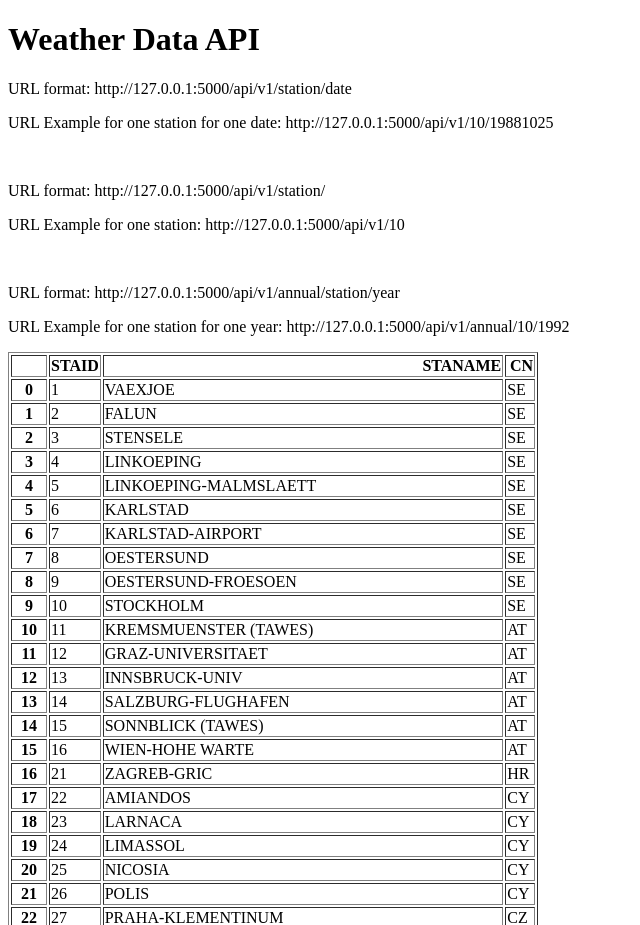
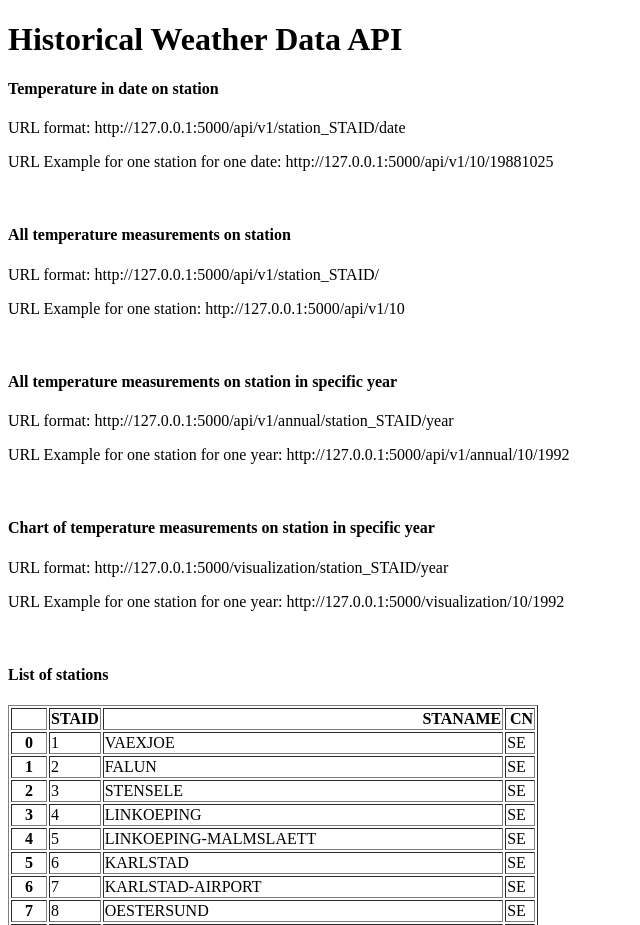
Before and after one commit to MichalEder/TemepratureHistoryAPI, a Flask app: page / in a window 1280 px wide. Shown: the top 925 px of the page, without its empty margins (0-640 px from the left). Run offline with Flask 3, Linux system fonts and the light colour scheme.

Commit message:
edit of text in index.html

```diff
--- a/templates/index.html
+++ b/templates/index.html
@@ -5,15 +5,24 @@
     <title>Title</title>
 </head>
 <body>
-    <h1>Weather Data API</h1>
-    <p>URL format: http://127.0.0.1:5000/api/v1/station/date </p>
+    <h1>Historical Weather Data API</h1>
+    <h4>Temperature in date on station</h4>
+    <p>URL format: http://127.0.0.1:5000/api/v1/station_STAID/date </p>
     <p>URL Example for one station for one date: http://127.0.0.1:5000/api/v1/10/19881025 </p>
     <br>
-    <p>URL format: http://127.0.0.1:5000/api/v1/station/ </p
+    <h4>All temperature measurements on station</h4>
+    <p>URL format: http://127.0.0.1:5000/api/v1/station_STAID/ </p>
     <p>URL Example for one station: http://127.0.0.1:5000/api/v1/10 </p>
     <br>
-    <p>URL format: http://127.0.0.1:5000/api/v1/annual/station/year</p>
+    <h4>All temperature measurements on station in specific year</h4>
+    <p>URL format: http://127.0.0.1:5000/api/v1/annual/station_STAID/year</p>
     <p>URL Example for one station for one year: http://127.0.0.1:5000/api/v1/annual/10/1992 </p>
+    <br>
+    <h4>Chart of temperature measurements on station in specific year</h4>
+    <p>URL format: http://127.0.0.1:5000/visualization/station_STAID/year</p>
+    <p>URL Example for one station for one year: http://127.0.0.1:5000/visualization/10/1992 </p>
+    <br>
+    <h4>List of stations</h4>
     <p>{{ data|safe }}</p>
 </body>
 </html>
```
